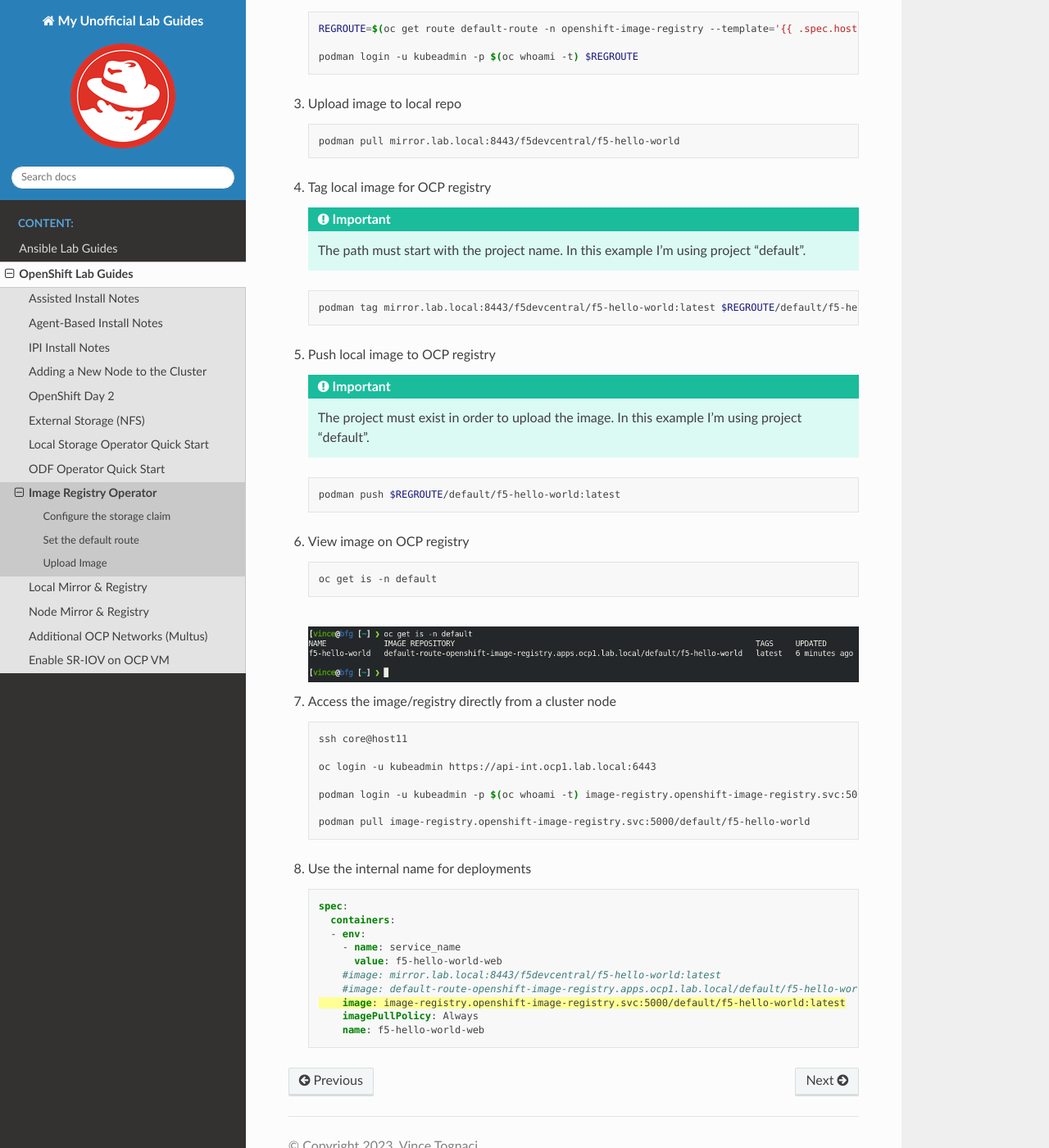
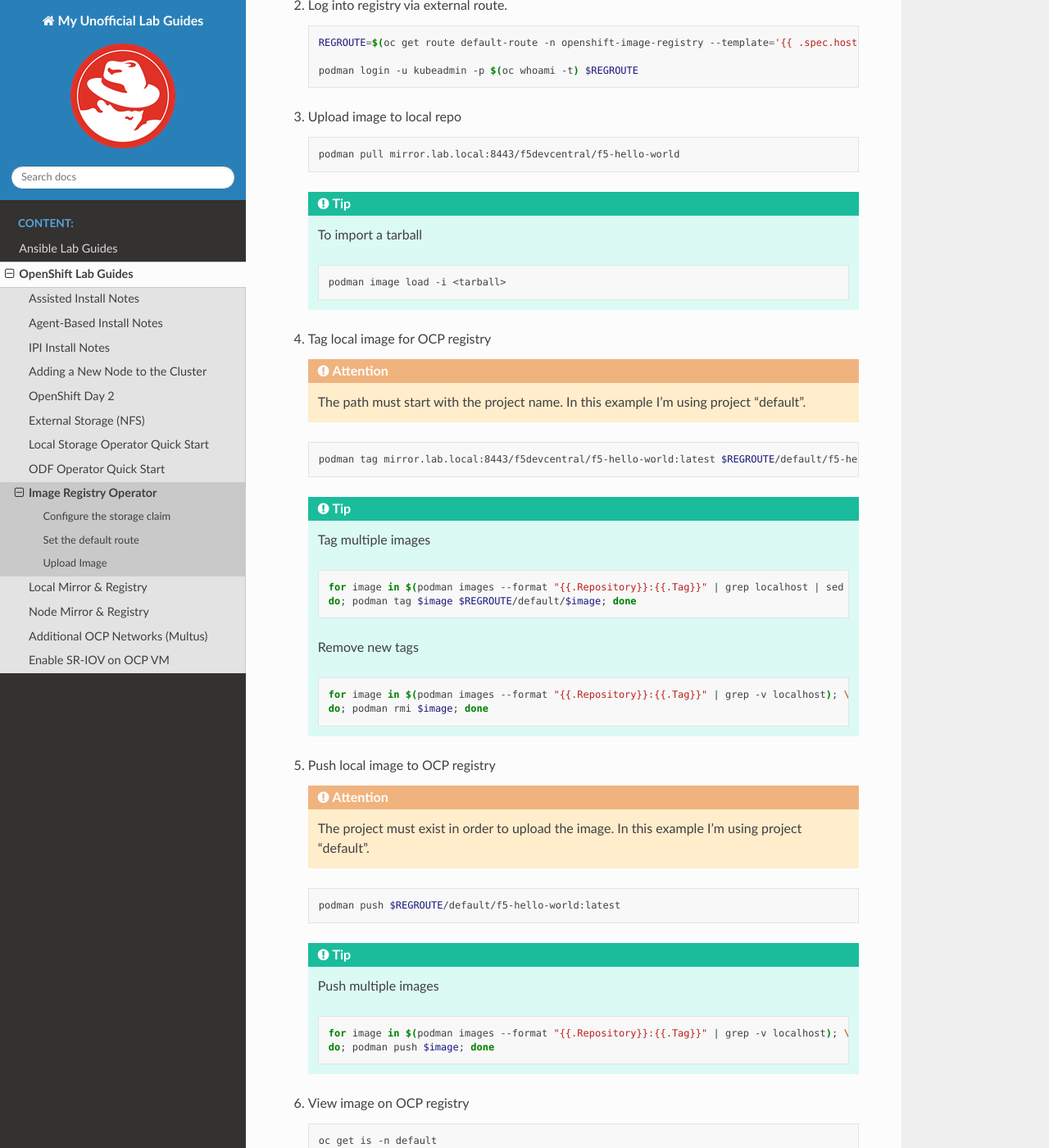
Before and after one commit to vtog/labGuides, a Sphinx documentation site: the page built from source/ocp/image-registry.rst, in a window 1280 px wide and 1400 px high, scrolled down 2970 px. Shown: the whole window at 82% size. Built offline with Sphinx 7.4.7 and the Read the Docs theme 2.0.0, drawn with Linux system fonts in a browser that asks for light colours; pages that are not in the unit, such as notebooks, are missing from menus; some of the changed text lies outside the part shown.

Commit message:
added notes on how to bulk tag/import images

```diff
--- a/source/ocp/image-registry.rst
+++ b/source/ocp/image-registry.rst
@@ -112,7 +112,8 @@
 
    .. code-block:: bash
 
-      oc get secret -n openshift-ingress router-certs-default -o go-template='{{index .data "tls.crt"}}' | base64 -d | sudo tee /etc/pki/ca-trust/source/anchors/${REGROUTE}.crt  > /dev/null
+      oc get secret -n openshift-ingress router-certs-default -o go-template='{{index .data "tls.crt"}}' \
+      | base64 -d | sudo tee /etc/pki/ca-trust/source/anchors/${REGROUTE}.crt  > /dev/null
 
 #. Update the clients local ca-trust
 
@@ -161,23 +162,52 @@
 
       podman pull mirror.lab.local:8443/f5devcentral/f5-hello-world
 
+   .. tip:: To import a tarball
+
+      .. code-block:: bash
+
+         podman image load -i <tarball>
+
 #. Tag local image for OCP registry
 
-   .. important:: The path must start with the project name. In this example
+   .. attention:: The path must start with the project name. In this example
       I'm using project "default".
 
    .. code-block:: bash
 
       podman tag mirror.lab.local:8443/f5devcentral/f5-hello-world:latest $REGROUTE/default/f5-hello-world:latest
 
+   .. tip::
+
+      Tag multiple images
+
+      .. code-block:: bash
+
+         for image in $(podman images --format "{{.Repository}}:{{.Tag}}" | grep localhost | sed 's/^localhost\///'); \
+         do; podman tag $image $REGROUTE/default/$image; done
+
+      Remove new tags
+
+      .. code-block:: bash
+
+         for image in $(podman images --format "{{.Repository}}:{{.Tag}}" | grep -v localhost); \
+         do; podman rmi $image; done
+
 #. Push local image to OCP registry
 
-   .. important:: The project must exist in order to upload the image. In this
+   .. attention:: The project must exist in order to upload the image. In this
       example I'm using project "default".
 
    .. code-block:: bash
 
       podman push $REGROUTE/default/f5-hello-world:latest
+
+   .. tip:: Push multiple images
+
+      .. code-block:: bash
+
+         for image in $(podman images --format "{{.Repository}}:{{.Tag}}" | grep -v localhost); \
+         do; podman push $image; done
 
 #. View image on OCP registry
 
```
